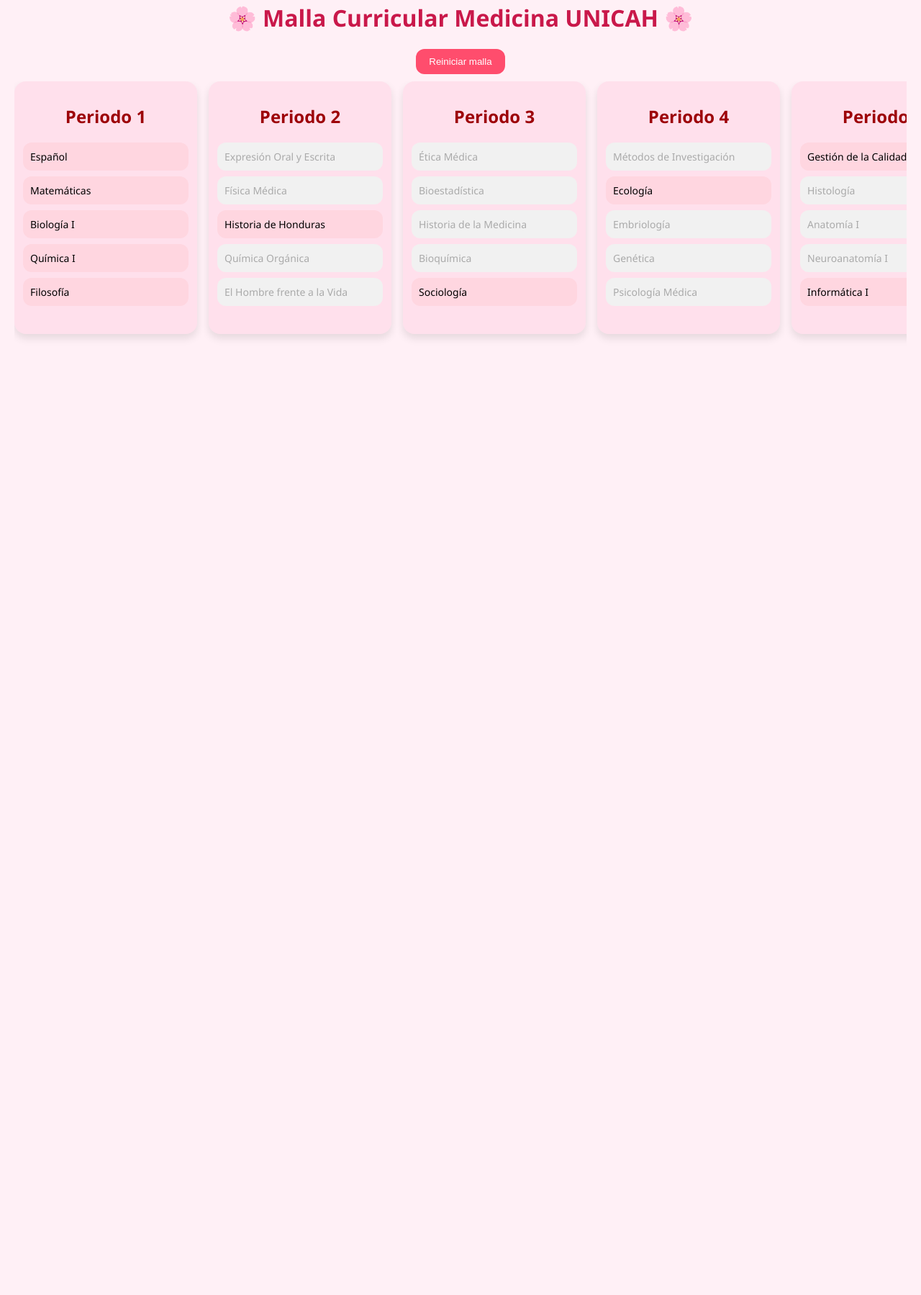
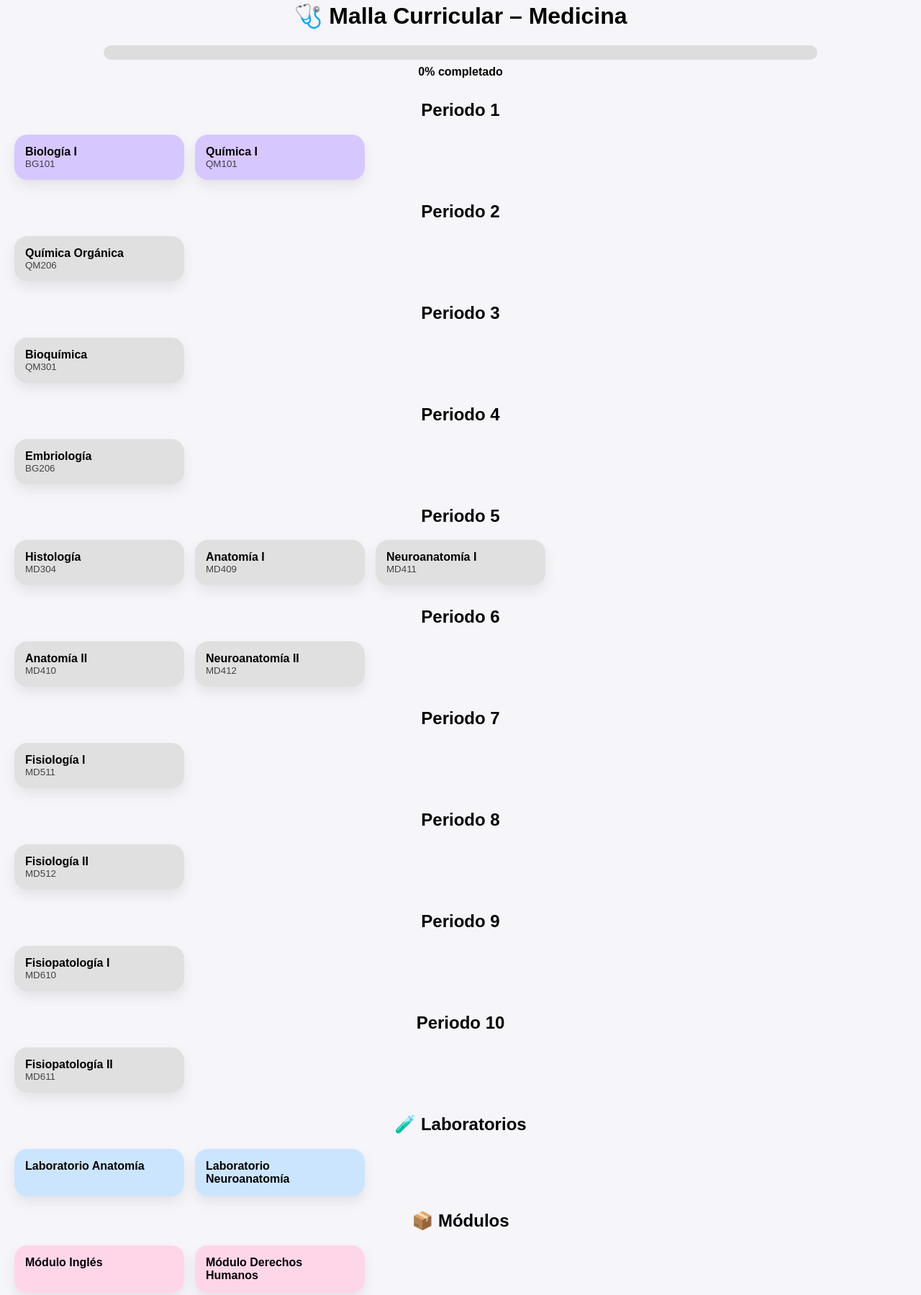
Before and after one commit to michellediazgo/malla-medicina, a plain HTML site: page index.html in a window 1280 px wide. Shown: the part 38-1837 px from the top of the page at 72% size. Before the commit the page ends 800 px from the top, so only its background shows below. Drawn offline with Linux system fonts and the light colour scheme.

Commit message:
Update index.html

```diff
--- a/index.html
+++ b/index.html
@@ -2,236 +2,189 @@
 <html lang="es">
 <head>
 <meta charset="UTF-8">
-<title>Malla Medicina UNICAH</title>
+<title>Malla Curricular Medicina</title>
 <style>
 body{
-  font-family: 'Segoe UI', sans-serif;
-  background:#fff0f6;
+  font-family: "Poppins", sans-serif;
+  background:#f6f5fa;
   margin:0;
   padding:20px;
 }
-h1{
+h1,h2{
   text-align:center;
-  color:#c9184a;
 }
-.malla{
-  display:flex;
-  gap:16px;
-  overflow-x:auto;
-  padding-bottom:20px;
+.progress-container{
+  width:80%;
+  margin:20px auto;
+}
+.progress-bar{
+  width:100%;
+  height:20px;
+  background:#ddd;
+  border-radius:20px;
+  overflow:hidden;
+}
+.progress{
+  height:100%;
+  background:linear-gradient(90deg,#a18cd1,#fbc2eb);
+  width:0%;
+  transition:.5s;
+}
+#percentage{
+  text-align:center;
+  margin-top:8px;
+  font-weight:bold;
 }
 .periodo{
-  min-width:230px;
-  background:#ffe0ec;
-  border-radius:16px;
-  padding:12px;
-  box-shadow:0 6px 12px rgba(0,0,0,.1);
+  margin:30px 0;
 }
-.periodo h2{
-  text-align:center;
-  color:#9d0208;
+.grid{
+  display:grid;
+  grid-template-columns:repeat(auto-fill,minmax(220px,1fr));
+  gap:15px;
 }
-.materia{
-  background:#ffd6e0;
-  padding:10px;
-  border-radius:12px;
-  margin:8px 0;
+.card{
+  padding:15px;
+  border-radius:18px;
+  background:#eee;
   cursor:pointer;
-  font-size:14px;
+  box-shadow:0 8px 18px rgba(0,0,0,.08);
   transition:.3s;
 }
-.materia:hover{transform:scale(1.03)}
+.card:hover{
+  transform:scale(1.03);
+}
+.aprobada{
+  background:#b9fbc0;
+}
+.disponible{
+  background:#d7c7ff;
+}
 .bloqueada{
-  background:#f1f1f1;
-  color:#aaa;
+  background:#e0e0e0;
   cursor:not-allowed;
 }
-.aprobada{
-  background:#ff4d6d;
-  color:white;
-  text-decoration:line-through;
+.laboratorio{
+  background:#cce5ff;
 }
-button{
-  background:#ff4d6d;
-  border:none;
-  color:white;
-  padding:10px 18px;
-  border-radius:12px;
-  cursor:pointer;
-  margin:10px auto;
+.modulo{
+  background:#ffd6e8;
+}
+small{
   display:block;
+  opacity:.7;
 }
 </style>
 </head>
+
 <body>
-<h1>🌸 Malla Curricular Medicina UNICAH 🌸</h1>
-<button onclick="reiniciar()">Reiniciar malla</button>
-<div class="malla" id="malla"></div>
+
+<h1>🩺 Malla Curricular – Medicina</h1>
+
+<div class="progress-container">
+  <div class="progress-bar">
+    <div class="progress" id="progress"></div>
+  </div>
+  <div id="percentage">0%</div>
+</div>
+<div id="malla"></div>
+<h2>🧪 Laboratorios</h2>
+<div id="laboratorios" class="grid"></div>
+<h2>📦 Módulos</h2>
+<div id="modulos" class="grid"></div>
 <script>
 const materias = [
-/* I */
-{id:"ES101",n:"Español",p:1,r:[]},
-{id:"MT101",n:"Matemáticas",p:1,r:[]},
-{id:"BG101",n:"Biología I",p:1,r:[]},
-{id:"QM101",n:"Química I",p:1,r:[]},
-{id:"FI101",n:"Filosofía",p:1,r:[]},
+  {id:"BG101",nombre:"Biología I",periodo:1,req:[],tipo:"materia"},
+  {id:"QM101",nombre:"Química I",periodo:1,req:[],tipo:"materia"},
+  {id:"QM206",nombre:"Química Orgánica",periodo:2,req:["QM101"],tipo:"materia"},
+  {id:"QM301",nombre:"Bioquímica",periodo:3,req:["QM206"],tipo:"materia"},
+  {id:"BG206",nombre:"Embriología",periodo:4,req:["BG101"],tipo:"materia"},
+  {id:"MD304",nombre:"Histología",periodo:5,req:["BG206"],tipo:"materia"},
+  {id:"MD409",nombre:"Anatomía I",periodo:5,req:["QM301"],tipo:"materia"},
+  {id:"MD410",nombre:"Anatomía II",periodo:6,req:["MD409","MD304"],tipo:"materia"},
+  {id:"MD411",nombre:"Neuroanatomía I",periodo:5,req:["BG206"],tipo:"materia"},
+  {id:"MD412",nombre:"Neuroanatomía II",periodo:6,req:["MD411"],tipo:"materia"},
+  {id:"MD511",nombre:"Fisiología I",periodo:7,req:["MD410","MD412"],tipo:"materia"},
+  {id:"MD512",nombre:"Fisiología II",periodo:8,req:["MD511"],tipo:"materia"},
+  {id:"MD610",nombre:"Fisiopatología I",periodo:9,req:["MD512"],tipo:"materia"},
+  {id:"MD611",nombre:"Fisiopatología II",periodo:10,req:["MD610"],tipo:"materia"},
 
-/* II */
-{id:"ES201",n:"Expresión Oral y Escrita",p:2,r:["ES101"]},
-{id:"FS202",n:"Física Médica",p:2,r:["MT101"]},
-{id:"HS101",n:"Historia de Honduras",p:2,r:[]},
-{id:"QM206",n:"Química Orgánica",p:2,r:["QM101"]},
-{id:"CR201",n:"El Hombre frente a la Vida",p:2,r:["FI101"]},
+  {id:"LAB_ANAT",nombre:"Laboratorio Anatomía",req:["MD409"],tipo:"laboratorio"},
+  {id:"LAB_NEURO",nombre:"Laboratorio Neuroanatomía",req:["MD411"],tipo:"laboratorio"},
 
-/* III */
-{id:"CR203",n:"Ética Médica",p:3,r:["FI101"]},
-{id:"MD202",n:"Bioestadística",p:3,r:["MT101"]},
-{id:"HS104",n:"Historia de la Medicina",p:3,r:["HS101"]},
-{id:"QM301",n:"Bioquímica",p:3,r:["QM206"]},
-{id:"SC101",n:"Sociología",p:3,r:[]},
-
-/* IV */
-{id:"AD302",n:"Métodos de Investigación",p:4,r:["MD202"]},
-{id:"BG205",n:"Ecología",p:4,r:[]},
-{id:"BG206",n:"Embriología",p:4,r:["BG101"]},
-{id:"MD402",n:"Genética",p:4,r:["BG101","QM301"]},
-{id:"PS104",n:"Psicología Médica",p:4,r:["CR201"]},
-
-/* V */
-{id:"AD104",n:"Gestión de la Calidad Total",p:5,r:[]},
-{id:"MD304",n:"Histología",p:5,r:["BG206"]},
-{id:"MD409",n:"Anatomía I",p:5,r:["QM301"]},
-{id:"MD411",n:"Neuroanatomía I",p:5,r:["BG206","MD402"]},
-{id:"IF101",n:"Informática I",p:5,r:[]},
-
-/* VI */
-{id:"MT304",n:"Control Estadístico de la Calidad",p:6,r:["AD104","MD202"]},
-{id:"MD410",n:"Anatomía II",p:6,r:["MD409","MD304"]},
-{id:"MD406",n:"Inmunología",p:6,r:["BG101","QM301"]},
-{id:"MD412",n:"Neuroanatomía II",p:6,r:["MD411"]},
-{id:"MD305",n:"Introducción a la Salud Pública",p:6,r:["AD302","SC101"]},
-
-/* VII */
-{id:"AD402",n:"Planeación y Diseño de Calidad",p:7,r:["MT304"]},
-{id:"MD511",n:"Fisiología I",p:7,r:["MD410","MD412"]},
-{id:"BG404",n:"Microbiología",p:7,r:["MD304","MD406"]},
-{id:"MD405",n:"Parasitología",p:7,r:["MD304"]},
-{id:"MD306",n:"Epidemiología",p:7,r:["MD305"]},
-
-/* VIII */
-{id:"MD407",n:"Medicina Basada en Evidencia",p:8,r:["AD302"]},
-{id:"MD512",n:"Fisiología II",p:8,r:["MD511"]},
-{id:"MD403",n:"Nutrición",p:8,r:[]},
-{id:"CR501",n:"Doctrina Social de la Iglesia",p:8,r:["CR201"]},
-{id:"MD205",n:"Psicopatología",p:8,r:["PS104"]},
-
-/* IX */
-{id:"MD610",n:"Fisiopatología I",p:9,r:["MD512"]},
-{id:"FM601",n:"Farmacología I",p:9,r:["MD512"]},
-{id:"MD607",n:"Patología General",p:9,r:["MD304","MD512"]},
-{id:"CR301",n:"Bioética",p:9,r:["CR203","CR501"]},
-{id:"MD408",n:"Prevención en Salud",p:9,r:["MD306"]},
-
-/* X */
-{id:"MD611",n:"Fisiopatología II",p:10,r:["MD610"]},
-{id:"FM602",n:"Farmacología II",p:10,r:["FM601"]},
-{id:"MD608",n:"Patología Sistémica",p:10,r:["MD607"]},
-{id:"MD504",n:"Administración de Servicios de Salud",p:10,r:["MD408"]},
-
-/* XI */
-{id:"MD701",n:"Radiología e Imagenología",p:11,r:["MD611"]},
-{id:"MD734",n:"Semiología I",p:11,r:["MD608"]},
-{id:"MD609",n:"Patología Clínica",p:11,r:["BG404","MD608"]},
-{id:"MD721",n:"Medicina Legal",p:11,r:["MD608"]},
-
-/* XII */
-{id:"MD716",n:"Terapéutica Farmacológica",p:12,r:["FM602","MD609","MD734"]},
-{id:"MD735",n:"Semiología II",p:12,r:["MD734"]},
-{id:"MD505",n:"Rehabilitación Física",p:12,r:["MD734"]},
-{id:"MD307",n:"Psiquiatría",p:12,r:["MD205","MD306"]},
-
-/* XIII */
-{id:"MD724",n:"Terapéutica Alternativa",p:13,r:["MD408","MD716","MD735"]},
-{id:"MD704",n:"Ginecología y Obstetricia I",p:13,r:["MD408","MD735"]},
-{id:"MD706",n:"Medicina Pediátrica I",p:13,r:["MD408","MD735"]},
-{id:"MD705",n:"Medicina del Adulto I",p:13,r:["MD408","MD735"]},
-
-/* XIV */
-{id:"MD707",n:"Cirugía I",p:14,r:["MD408","MD735"]},
-{id:"MD708",n:"Ginecología y Obstetricia II",p:14,r:["MD704"]},
-{id:"MD709",n:"Medicina del Adulto II",p:14,r:["MD705"]},
-
-/* XV */
-{id:"MD711",n:"Cirugía II",p:15,r:["MD707"]},
-{id:"MD712",n:"Ginecología y Obstetricia III",p:15,r:["MD708"]},
-{id:"MD710",n:"Medicina Pediátrica II",p:15,r:["MD706"]},
-
-/* XVI */
-{id:"MD715",n:"Cirugía III",p:16,r:["MD711"]},
-{id:"MD714",n:"Medicina Pediátrica III",p:16,r:["MD710"]},
-{id:"MD713",n:"Medicina del Adulto III",p:16,r:["MD709"]},
-{id:"MD801",n:"Servicio Comunitario",p:16,r:["MD708","MD709","MD710","MD711"]},
-
-/* XVII */
-{id:"MD727",n:"Otorrinolaringología",p:17,r:["MD715"]},
-{id:"MD726",n:"Ortopedia y Traumatología",p:17,r:["MD713","MD715"]},
-{id:"MD725",n:"Urología",p:17,r:["MD713"]},
-{id:"MD719",n:"Oftalmología",p:17,r:["MD713","MD714"]},
-
-/* XVIII */
-{id:"MD718",n:"Geriatría",p:18,r:["MD307","MD713"]},
-{id:"MD717",n:"Medicina Fetal",p:18,r:["MD712"]},
-{id:"MD720",n:"Neonatología",p:18,r:["MD714"]},
-{id:"MD728",n:"Dermatología",p:18,r:["MD713","MD714"]},
-{id:"MD729",n:"Neurología",p:18,r:["MD713","MD714"]},
-
-/* XIX */
-{id:"MD805",n:"Internado Cirugía",p:19,r:["MD717","MD718","MD720","MD728","MD729","MD801"]},
-{id:"MD802",n:"Internado Ginecobstetricia",p:19,r:["MD717","MD718","MD720","MD728","MD729","MD801"]},
-{id:"MD804",n:"Internado Pediatría",p:19,r:["MD717","MD718","MD720","MD728","MD729","MD801"]},
-{id:"MD803",n:"Internado Medicina Interna",p:19,r:["MD717","MD718","MD720","MD728","MD729","MD801"]},
-
-/* XX */
-{id:"MD900",n:"Servicio Social",p:20,r:["MD805","MD802","MD804","MD803"]}
+  {id:"MOD_ING",nombre:"Módulo Inglés",req:[],tipo:"modulo"},
+  {id:"MOD_DH",nombre:"Módulo Derechos Humanos",req:[],tipo:"modulo"}
 ];
 
 let aprobadas = JSON.parse(localStorage.getItem("aprobadas")) || [];
 
-function puede(m){return m.r.every(x=>aprobadas.includes(x));}
+function puede(m){
+  return m.req.every(r=>aprobadas.includes(r));
+}
+
+function toggle(id){
+  if(aprobadas.includes(id)){
+    aprobadas = aprobadas.filter(x=>x!==id);
+  }else{
+    aprobadas.push(id);
+  }
+  localStorage.setItem("aprobadas",JSON.stringify(aprobadas));
+  render();
+}
 
 function render(){
-  const c=document.getElementById("malla");
-  c.innerHTML="";
-  for(let p=1;p<=20;p++){
-    const col=document.createElement("div");
-    col.className="periodo";
-    col.innerHTML=`<h2>Periodo ${p}</h2>`;
-    materias.filter(m=>m.p===p).forEach(m=>{
-      const d=document.createElement("div");
-      d.className="materia";
-      if(aprobadas.includes(m.id)) d.classList.add("aprobada");
-      else if(!puede(m)) d.classList.add("bloqueada");
-      d.textContent=m.n;
-      d.onclick=()=>{
-        if(d.classList.contains("bloqueada"))return;
-        if(!aprobadas.includes(m.id)){
-          aprobadas.push(m.id);
-          localStorage.setItem("aprobadas",JSON.stringify(aprobadas));
-          render();
-        }
-      }
-      col.appendChild(d);
+  document.getElementById("malla").innerHTML="";
+  document.getElementById("laboratorios").innerHTML="";
+  document.getElementById("modulos").innerHTML="";
+
+  const periodos=[...new Set(materias.filter(m=>m.periodo).map(m=>m.periodo))];
+
+  periodos.forEach(p=>{
+    const div=document.createElement("div");
+    div.className="periodo";
+    div.innerHTML=`<h2>Periodo ${p}</h2><div class="grid"></div>`;
+    const grid=div.querySelector(".grid");
+
+    materias.filter(m=>m.periodo===p).forEach(m=>{
+      const c=document.createElement("div");
+      c.className="card";
+      if(aprobadas.includes(m.id)) c.classList.add("aprobada");
+      else if(puede(m)) c.classList.add("disponible");
+      else c.classList.add("bloqueada");
+
+      c.innerHTML=`<strong>${m.nombre}</strong><small>${m.id}</small>`;
+      if(puede(m)) c.onclick=()=>toggle(m.id);
+      grid.appendChild(c);
     });
-    c.appendChild(col);
-  }
+
+    document.getElementById("malla").appendChild(div);
+  });
+
+  materias.filter(m=>m.tipo==="laboratorio").forEach(m=>{
+    const c=document.createElement("div");
+    c.className="card laboratorio";
+    if(aprobadas.includes(m.id)) c.classList.add("aprobada");
+    else if(!puede(m)) c.classList.add("bloqueada");
+    c.innerHTML=`<strong>${m.nombre}</strong>`;
+    if(puede(m)) c.onclick=()=>toggle(m.id);
+    document.getElementById("laboratorios").appendChild(c);
+  });
+
+  materias.filter(m=>m.tipo==="modulo").forEach(m=>{
+    const c=document.createElement("div");
+    c.className="card modulo";
+    if(aprobadas.includes(m.id)) c.classList.add("aprobada");
+    c.innerHTML=`<strong>${m.nombre}</strong>`;
+    c.onclick=()=>toggle(m.id);
+    document.getElementById("modulos").appendChild(c);
+  });
+
+  const total=materias.length;
+  const pct=Math.round((aprobadas.length/total)*100);
+  document.getElementById("progress").style.width=pct+"%";
+  document.getElementById("percentage").innerText=pct+"% completado";
 }
-function reiniciar(){
-  if(confirm("¿Reiniciar toda la malla?")){
-    localStorage.removeItem("aprobadas");
-    aprobadas=[];
-    render();
-  }
-}
+
 render();
 </script>
 
```
